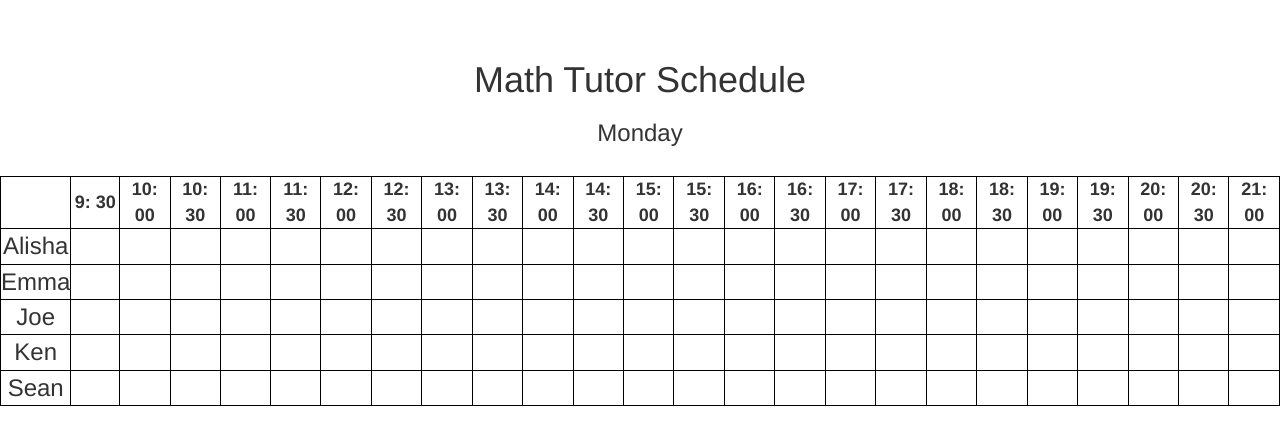
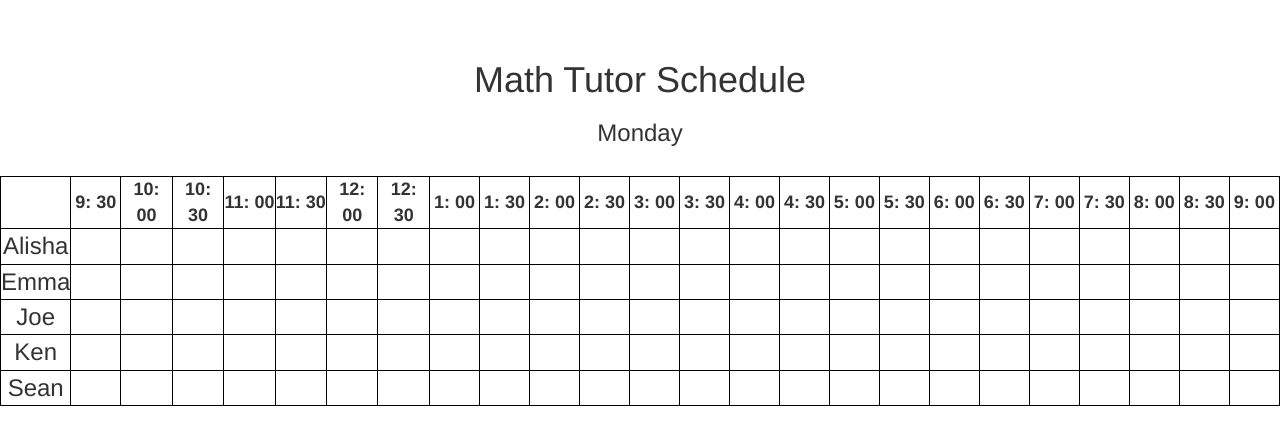
Before and after one commit to bakatarekun/CS416Project, a Django app: page /schedule in a window 1280 px wide. Shown: the top 445 px of the page. Run offline with Django 3.2, Linux system fonts and the light colour scheme; data comes from the database, SQL or seed files in the repository; some libraries are stand-ins or nearby versions.

Commit message:
adust time in table

```diff
--- a/templates/mathSchedule.html
+++ b/templates/mathSchedule.html
@@ -54,15 +54,22 @@
             for (s = 8; s < 33; s++) {
 
                 if (s > 8) {
+
                     if (s % 2 == 0) {
-                        counter++;
+                         counter++;
+                        if(counter==13){
+                                counter=1;
+                        }
+
                         content += '<th class="thformat">' + counter + ': 00' + '</th>'
+
                     } else {
                         content += '<th class="thformat">' + counter + ': 30' + '</th>'
                     }
                 } else {
                     content += '<th class="thformat">' + '&nbsp' + '</th>'
                 }
+
             }
 
             content += '</div></tr>';
```
